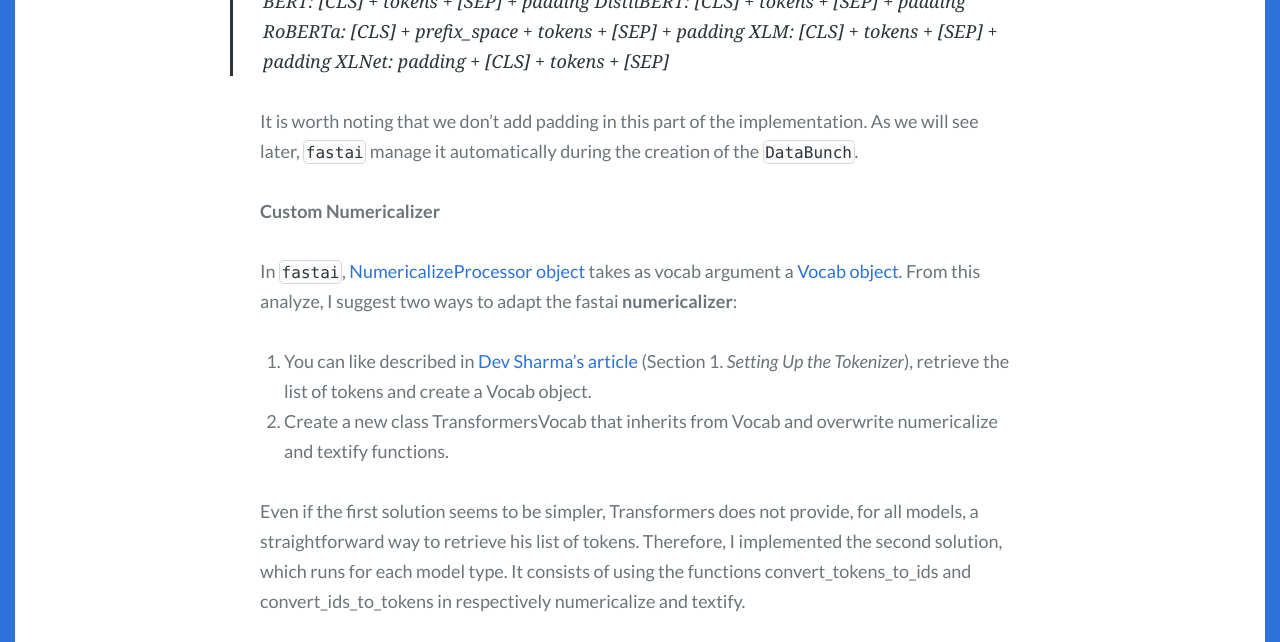
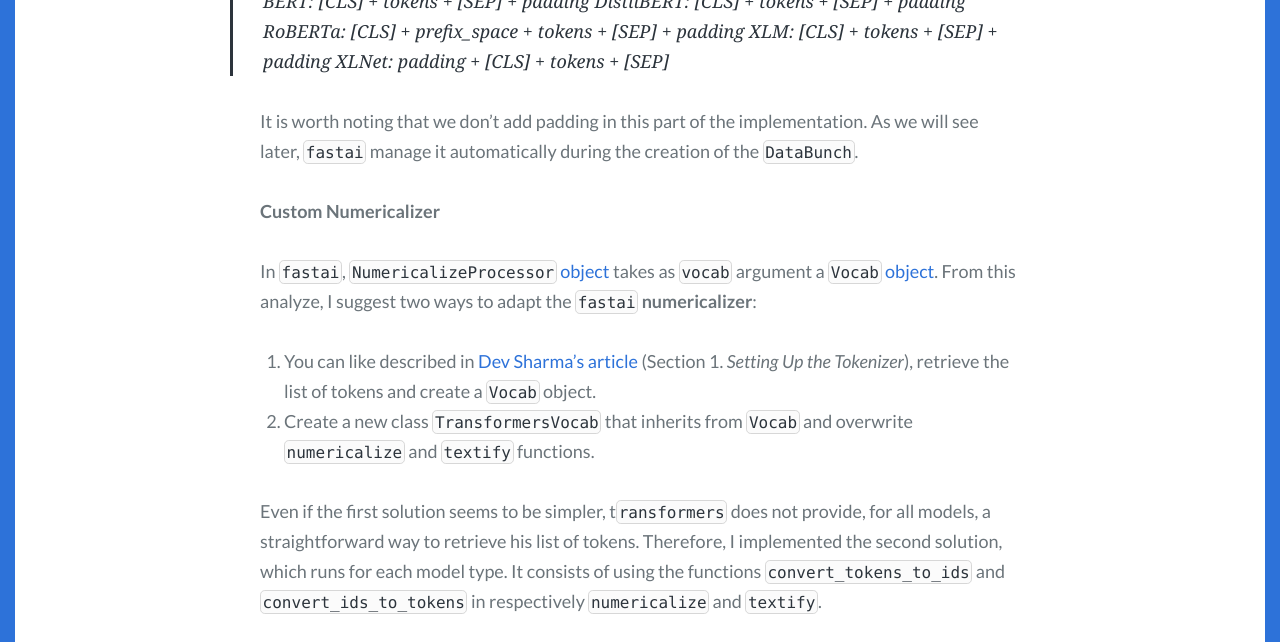
Before and after one commit to maximilienroberti/Scriptor-blog, a Jekyll site: the page built from _posts/2019-12-08-fastai-with-🤗transformers-bert-roberta-xlnet-xlm-distilbert.md, in a window 1280 px wide and 900 px high, scrolled down 7030 px, cut to the strip 0-642 px from the top of the window. Built offline with Jekyll 4.4.1, drawn with Linux system fonts in a browser that asks for light colours; comment, search, counter and statistics services are not loaded.

Commit message:
Update Posts “2019-12-08-fastai-with-🤗transformers-bert-roberta-xlnet-xlm-distilbert”

```diff
--- a/_posts/2019-12-08-fastai-with-🤗transformers-bert-roberta-xlnet-xlm-distilbert.md
+++ b/_posts/2019-12-08-fastai-with-🤗transformers-bert-roberta-xlnet-xlm-distilbert.md
@@ -145,17 +145,17 @@ As we will see later, `fastai` manage it automatically during the creation of th
 
 **Custom Numericalizer**
 
-In `fastai`, [NumericalizeProcessor object](https://docs.fast.ai/text.data.html#NumericalizeProcessor) takes as vocab argument a [Vocab object](https://docs.fast.ai/text.transform.html#Vocab).
-From this analyze, I suggest two ways to adapt the fastai **numericalizer**:
+In `fastai`, [`NumericalizeProcessor` object](https://docs.fast.ai/text.data.html#NumericalizeProcessor) takes as `vocab` argument a [`Vocab` object](https://docs.fast.ai/text.transform.html#Vocab).
+From this analyze, I suggest two ways to adapt the `fastai` **numericalizer**:
 
-1. You can like described in [Dev Sharma’s article](https://medium.com/analytics-vidhya/using-roberta-with-fastai-for-nlp-7ed3fed21f6c) (Section 1. _Setting Up the Tokenizer_), retrieve the list of tokens and create a Vocab object.
-2. Create a new class TransformersVocab that inherits from Vocab and overwrite numericalize and textify functions.
+1. You can like described in [Dev Sharma’s article](https://medium.com/analytics-vidhya/using-roberta-with-fastai-for-nlp-7ed3fed21f6c) (Section 1. _Setting Up the Tokenizer_), retrieve the list of tokens and create a `Vocab` object.
+2. Create a new class `TransformersVocab` that inherits from `Vocab` and overwrite `numericalize` and `textify` functions.
 
-Even if the first solution seems to be simpler, Transformers does not provide, for all models, a straightforward way to retrieve his list of tokens.
+Even if the first solution seems to be simpler, t`ransformers` does not provide, for all models, a straightforward way to retrieve his list of tokens.
 Therefore, I implemented the second solution, which runs for each model type.
-It consists of using the functions convert_tokens_to_ids and convert_ids_to_tokens in respectively numericalize and textify.
+It consists of using the functions `convert_tokens_to_ids` and `convert_ids_to_tokens` in respectively `numericalize` and `textify`.
 
- <iframe src="https://medium.com/media/f622055d96c6fca0d965e2fcc2124c68" frameborder=0></iframe>
+<script src="https://gist.github.com/maximilienroberti/7204b786dbbfc71d897a38b59e9ac825.js"></script>
 
 **Custom processor**
 
```
